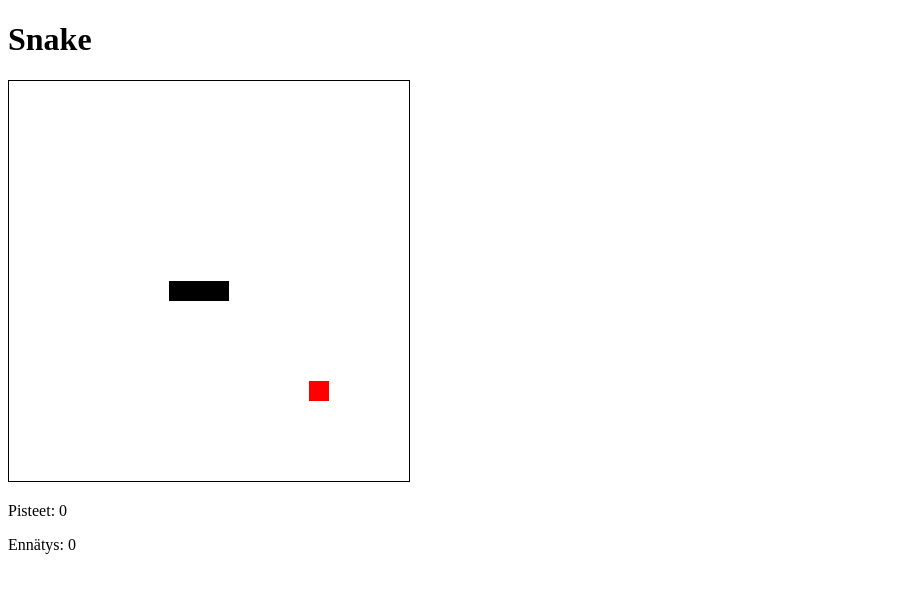
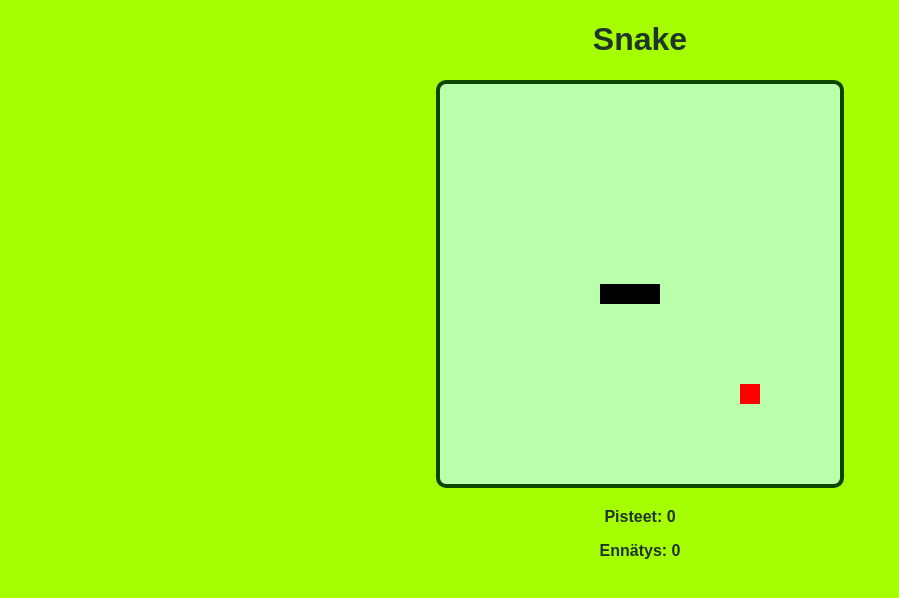
Before and after one commit to vainoSa/Aitehtava, a plain HTML site: page index.html in a window 1280 px wide. Both pictures are taken after a click on the button "Aloita peli". Shown: the whole page, without its empty margins (0-899 px from the left). Drawn offline with Linux system fonts and the light colour scheme.

Commit message:
hienostelua

```diff
--- a/index.html
+++ b/index.html
@@ -4,11 +4,7 @@
     <meta charset="UTF-8">
     <meta name="viewport" content="width=device-width, initial-scale=1.0">
     <title>Snake Game</title>
-    <style>
-        canvas {
-            border: 1px solid black;
-        }
-    </style>
+    <link rel="stylesheet" href="style.css">
 </head>
 <body>
 
@@ -18,8 +14,8 @@
     </div>
     <div id="pelialue" hidden>
         <canvas id="gameCanvas" width="400" height="400"></canvas>
-    <p id="info"></p>
-    <p>Ennätys: <span id="ennatus">0</span></p>
+    <p><strong>Pisteet:</strong> <span id="info">0</span></p>
+    <p><strong>Ennätys:</strong> <span id="ennatus">0</span></p>
     </div>
     <div id="gameOver" hidden>
         <h2>Game over</h2>
--- a/script.js
+++ b/script.js
@@ -20,7 +20,7 @@
         let food = { x: 15, y: 15 };
         let score = 0;
         let ennatus= Number(localStorage.getItem("ennatus")) || 0;
-        info.textContent = "Pisteet: " + score;
+        info.textContent = score;
         document.getElementById("ennatus").textContent = ennatus;
         let liikevali= 200;
         let tauko= false;
@@ -102,7 +102,7 @@
                     localStorage.setItem("ennatus", ennatus);
                     document.getElementById("ennatus").textContent = ennatus;
                 }
-                info.textContent = "Pisteet: " + score;
+                info.textContent = score;
                 do{
                     food = {
                         x: Math.floor(Math.random() * tileCount),
@@ -146,7 +146,7 @@
 
         function naytaGameOver(){
             clearInterval(peliaika);
-            finalScore.textContent = "Pisteet: " + score;
+            finalScore.textContent =score;
             pelialue.hidden = true;
             gameOver.hidden = false;
         }
@@ -160,7 +160,7 @@
             direction = { x: 0, y: 0 };
             food = { x: 15, y: 15 };
             score = 0;
-            info.textContent = "Pisteet: " + score;
+            info.textContent =score;
             liikevali= 200;
             drawGame();
         }
--- a/style.css
+++ b/style.css
@@ -0,0 +1,16 @@
+canvas {
+    border: 4px solid rgb(12, 70, 0);
+    background-color: rgb(186, 255, 172);
+    border-radius: 10px;
+}
+
+body{
+    font-family: Arial, sans-serif;
+    text-align: center;
+    color: #20352a;
+    background-color: #a6ff00;
+}
+
+#info, #ennatus, #finalScore {
+    font-weight: bold;
+}
```
